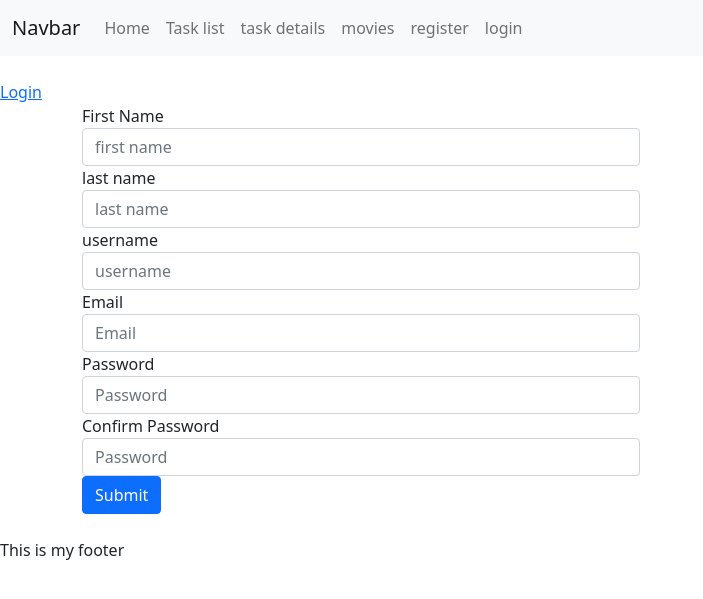
After one commit to IsraaGayar/netflix, a Django app: page /register in a window 1280 px wide. The commit adds this page. Shown: the top 599 px of the page, without its empty margins (0-703 px from the left). Run offline with Django 3.2, Linux system fonts and the light colour scheme; some libraries are stand-ins or nearby versions.

Commit message:
my third lab

```diff
--- /dev/null
+++ b/movies/templates/movies/registerform.html
@@ -0,0 +1,46 @@
+{% extends 'movies/base_layout.html' %}
+
+<!--{% block title %} task details {% endblock %}-->
+{% block mainblock %}
+
+<div class="container">
+
+      <form method="post" action="{% url 'register' %}">
+        {% csrf_token %}
+           <div class="form-row">
+            <div class="form-group col-md-6">
+              <label>First Name</label>
+              <input type="text" class="form-control" name="first_name" placeholder="first name">
+            </div>
+            <div class="form-group col-md-6">
+              <label >last name</label>
+              <input type="text" class="form-control" name="last_name" placeholder="last name">
+            </div>
+          </div>
+          <div class="form-row">
+            <div class="form-group col-md-6">
+              <label >username</label>
+              <input type="text" class="form-control" name="username" placeholder="username">
+            </div>
+            <div class="form-group col-md-6">
+              <label >Email</label>
+              <input type="email" class="form-control" name="email" placeholder="Email">
+            </div>
+
+          </div>
+           <div class="form-row">
+            <div class="form-group col-md-6">
+              <label >Password</label>
+              <input type="password" class="form-control" name="password" placeholder="Password">
+            </div>
+             <div class="form-group col-md-6">
+              <label > Confirm Password</label>
+              <input type="password" class="form-control" name="password2" placeholder="Password">
+            </div>
+          </div>
+        <button type="submit" class="btn btn-primary">Submit</button>
+
+      </form>
+  </div>
+
+{% endblock %}
--- a/movies/urls.py
+++ b/movies/urls.py
@@ -1,6 +1,6 @@
 from django.urls import path
 from .views import index,tasklist, task,taskupdate,taskdelete,MoviesView,CreateMovie,MovieDetails,MovieUpdate,MovieDelete
-
+import movies.views
 
 urlpatterns = [
     path('',index),
@@ -14,5 +14,9 @@ urlpatterns = [
     path('movieupdate/<int:id>', MovieUpdate, name='mymovieupdate'),
     path('moviedelete/<int:id>', MovieDelete, name='mymoviedelete'),
 
+    path('register', movies.views.register, name='register'),
+    path('login', movies.views.loginform, name='login'),
+    path('logout', movies.views.logoutform, name='logout'),
+
     path('task/<int:taskid>', task, name='taskdetails')
 ]
--- a/movies/views.py
+++ b/movies/views.py
@@ -2,6 +2,8 @@ from django.shortcuts import render,redirect
 from django.http import HttpResponse
 from .models import Movie
 from .forms import MovieForm
+from django.contrib import auth
+from django.contrib.auth.models import User
 
 # Create your views here.
 
@@ -140,3 +142,40 @@ def MovieDelete(request,**prams):
     # myMovie.name='the hustle'
     # myMovie.save()
     return redirect('moviesview')
+
+def register(request):
+    if request.method=='POST':
+        first_name= request.POST['first_name']
+        last_name = request.POST['last_name']
+        email = request.POST['email']
+        username = request.POST['username']
+        password= request.POST['password']
+        password2= request.POST['password2']
+
+        if (password==password2):
+            user= User.objects.create_user(username=username, first_name=first_name,last_name=last_name,  email=email, password=password)
+            user.save()
+            auth.login(request,user)
+            return redirect('tasklist')
+
+    return render(request, 'movies/registerform.html')
+
+def loginform(request):
+    if request.method == 'POST':
+        username = request.POST['username']
+        password = request.POST['password']
+        user=auth.authenticate(username=username,password=password)
+
+        if user is not None:
+            auth.login(request,user)
+            return redirect('tasklist')
+
+    return render(request, 'movies/loginform.html')
+
+def logoutform(request):
+    if request.method == 'POST':
+        # user=auth.authenticate(username=username,password=password)
+        #
+        # if user is not None:
+        auth.logout(request)
+        return redirect('tasklist')
--- a/templates/movies/base_layout.html
+++ b/templates/movies/base_layout.html
@@ -16,6 +16,12 @@
 </head>
     <body>
         {% include 'movies/header.html' %}<br>
+        {% if user.is_authenticated %}
+                <p> Welcome '{{ user.username }}'
+        <form method="post" action="{% url 'logout' %}">{% csrf_token%} <button class="btn" type="submit" > logout </button></form> </p>
+            {% else %}
+                <a  href="/login" >Login</a>
+            {% endif %}
          {% block mainblock %}
 
             <li> You need to override block main-content</li>
--- a/templates/movies/header.html
+++ b/templates/movies/header.html
@@ -10,6 +10,9 @@
             <a class="nav-link" href="/tasklist">Home</a>
             <a class="nav-link" href="/tasklist">Task list</a>
             <a class="nav-link" href="/task/1">task details</a>
+            <a class="nav-link" href="moviesview">movies</a>
+            <a class="nav-link" href="/register">register</a>
+           <a class="nav-link" href="/login">login</a>
           </div>
         </div>
       </div>
```
Also changed, not shown: movies/templates/movies/loginform.html (added, +29 -0 lines).
